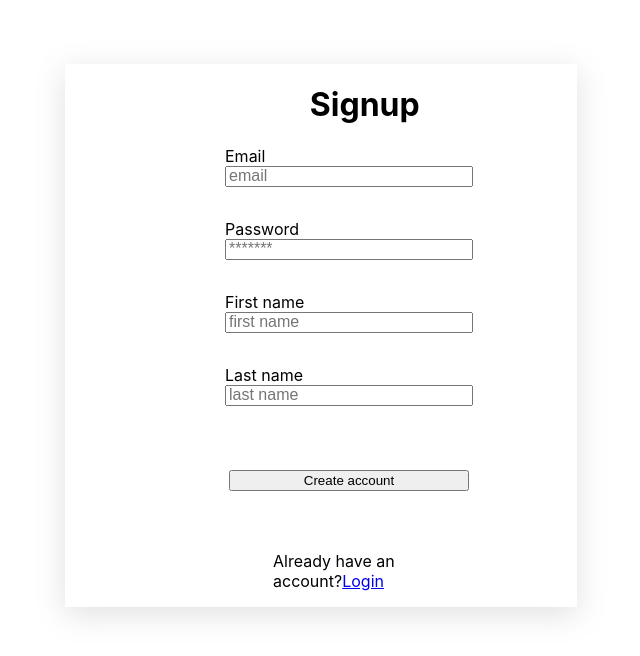
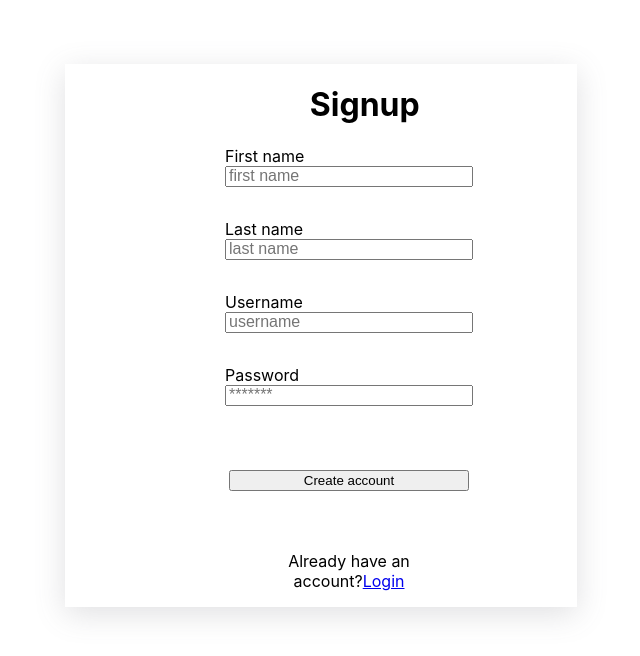
Before and after one commit to mahimagupta24/social-media-app, a React (Create React App) app: page /signup in a window 1280 px wide. Shown: the top 656 px of the page, without its empty margins (191-831 px from the left). Built offline with nearby package versions, Linux system fonts and the light colour scheme; no server answers; what miragejs would draw is missing.

Commit message:
refactor code

```diff
--- a/src/contexts/AuthContext.js
+++ b/src/contexts/AuthContext.js
@@ -30,7 +30,7 @@ export default function AuthProvider({ children }) {
     try {
       const response = await fetch("/api/auth/signup", {
         method: "POST",
-        body: JSON.stringify({ firstName, lastName, username, password }),
+        body: JSON.stringify({ firstName, lastName, username, password,profilePic:"https://tse1.mm.bing.net/th?id=OIP.LSDaZCxRd9oeYsgbJXDp7AHaEK&pid=Api&P=0&h=180" }),
       });
       if (response.status === 201) {
         const data = await response.json();
--- a/src/pages/Auth/Signup.js
+++ b/src/pages/Auth/Signup.js
@@ -31,30 +31,7 @@ export default function Signup() {
           <h1 className="signUp-heading"> Signup</h1>
         </div>
         <form className="details" onSubmit={onSubmitHandler}>
-          <div className="email">
-            <label>Email</label>
-            <input
-              placeholder="email"
-              value={signupDetails.username}
-              type="text"
-              onChange={(e) =>
-                setSignupDetails({ ...signupDetails, username: e.target.value })
-              }
-              required
-            />
-          </div>
-          <div className="password">
-            <label>Password</label>
-            <input
-              type="password"
-              placeholder="*******"
-              value={signupDetails.password}
-              onChange={(e) =>
-                setSignupDetails({ ...signupDetails, password: e.target.value })
-              }
-              required
-            />
-          </div>
+
           <div className="fName">
             <label>First name</label>
             <input
@@ -80,6 +57,30 @@ export default function Signup() {
               required
             />
           </div>
+          <div className="email">
+            <label>Username</label>
+            <input
+              placeholder="username"
+              value={signupDetails.username}
+              type="text"
+              onChange={(e) =>
+                setSignupDetails({ ...signupDetails, username: e.target.value })
+              }
+              required
+            />
+          </div>
+          <div className="password">
+            <label>Password</label>
+            <input
+              type="password"
+              placeholder="*******"
+              value={signupDetails.password}
+              onChange={(e) =>
+                setSignupDetails({ ...signupDetails, password: e.target.value })
+              }
+              required
+            />
+          </div>
           <button
             className="account-btn"
             type="submit"
@@ -87,7 +88,7 @@ export default function Signup() {
           >
             Create account
           </button>
-          <p>
+          <p style={{textAlign:"center"}}>
             Already have an account?<Link to="/login">Login</Link>
           </p>
         </form>
--- a/src/pages/features/Home.js
+++ b/src/pages/features/Home.js
@@ -124,7 +124,6 @@ export default function Home() {
               Trending
             </button>
           </div>
-
           {allPosts.map((post) => {
             const myUsername = socialUser?.username;
             const isLiked = post?.likes?.likedBy.some(
@@ -158,6 +157,9 @@ export default function Home() {
                     <span>{post.createdAt}</span>
                   </div>
                 </div>
+                {/* <div className="side-dots">
+          <svg viewBox="0 0 24 24" aria-hidden="true" class="dots"><g><path d="M3 12c0-1.1.9-2 2-2s2 .9 2 2-.9 2-2 2-2-.9-2-2zm9 2c1.1 0 2-.9 2-2s-.9-2-2-2-2 .9-2 2 .9 2 2 2zm7 0c1.1 0 2-.9 2-2s-.9-2-2-2-2 .9-2 2 .9 2 2 2z"></path></g></svg>
+          </div> */}
                 <p>{post.content}</p>
                 <div>
                   {post.mediaUrl && (
@@ -203,7 +205,7 @@ export default function Home() {
                     <i className="fa fa-comment"></i>
                     {post.comments?.length > 0 && post.comments?.length}
                   </span>
-
+                   <div className="owner">
                   {isOwner && (
                     <div className="edit-delete">
                       <span onClick={() => deletePosts(post._id)}>
@@ -248,7 +250,7 @@ export default function Home() {
                                     viewBox="0 0 24 24"
                                     stroke-width="1.5"
                                     stroke="currentColor"
-                                    class="w-2 h-2"
+                                    class="svg-icon"
                                   >
                                     <path
                                       stroke-linecap="round"
@@ -283,6 +285,7 @@ export default function Home() {
                       )}
                     </div>
                   )}
+                  </div>
                 </div>
               </li>
             );
--- a/src/pages/features/features.css
+++ b/src/pages/features/features.css
@@ -160,9 +160,11 @@ color:grey
     display: none;
   }
 
-  #svg-icon{
-    font-size: small;
+  .svg-icon{
+    height:20px;
+    color:#3498db
   }
+
   #input-text{
     height:8vh;
     font-size: medium;
```
